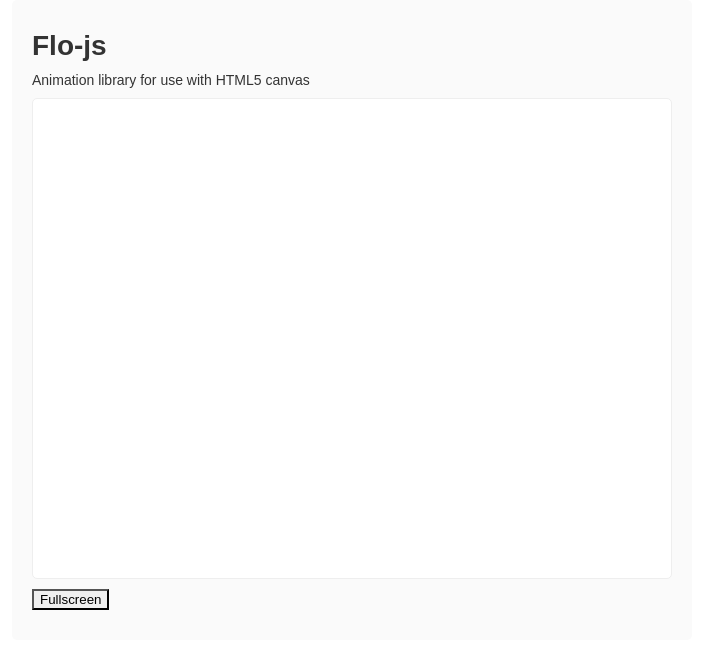
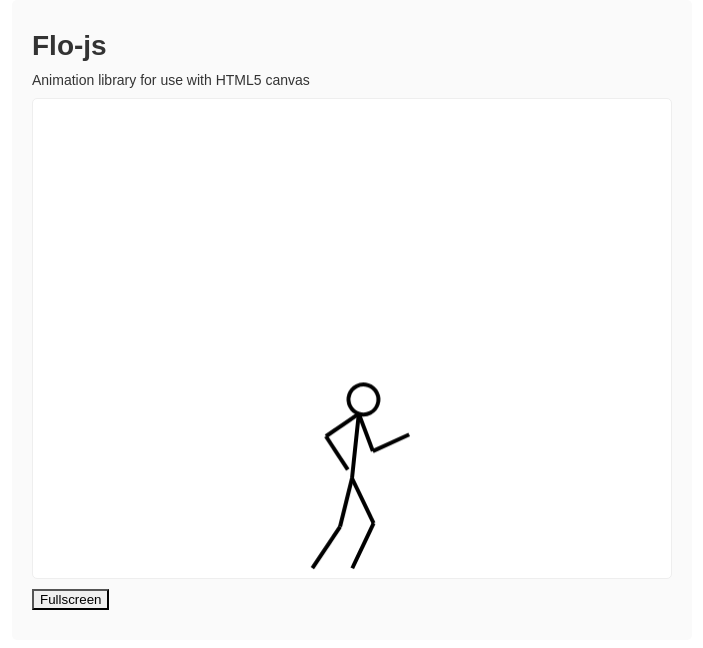
Before and after one commit to JakeSidSmith/slik, a website: page index.html in a window 1280 px wide. Shown: the whole page, without its empty margins (288-991 px from the left). Drawn offline with Linux system fonts and the light colour scheme.

Commit message:
Entirely rewritten with jquery-like syntax

```diff
--- a/flo.js
+++ b/flo.js
@@ -3,6 +3,7 @@
 var flo = function (position) {
 
   var floObject = {
+    position: position,
     animations: {},
     requestAnimationFrame: function (func) {
       var requestAnimationFrame = window.requestAnimationFrame ||
@@ -48,40 +49,95 @@ var flo = function (position) {
         }
       };
       if (document.addEventListener) {
-        document.addEventListener("DOMContentLoaded", runFunction, false);
+        document.addEventListener('DOMContentLoaded', runFunction, false);
       }
       if (document.attachEvent) {
-        document.attachEvent("onreadystatechange", runFunction);
+        document.attachEvent('onreadystatechange', runFunction);
       }
       document.onload = runFunction;
     }
   };
 
-  floObject.position = position;
+  floObject.animation = function (name) {
+    if (floObject.animations[name] === undefined) {
+      floObject.animations[name] = {};
+    }
 
-  floObject.addAnimation = function (name, duration, nextPosition, previousPosition, onComplete) {
-    floObject.animations[name] = {};
-    floObject.animations[name].duration = duration;
-    floObject.animations[name].nextPosition = nextPosition;
-    floObject.animations[name].previousPosition = previousPosition;
-    floObject.animations[name].onComplete = onComplete;
+    var animation = {
+      duration: function (name) {
+        return function (time) {
+          floObject.animations[name].duration = time;
+          return animation;
+        };
+      }(name),
+      nextPosition: function (name) {
+        return function (obj) {
+          floObject.animations[name].nextPosition = {};
+          for (key in obj) {
+            floObject.animations[name].nextPosition[key] = obj[key];
+          }
+          return animation;
+        };
+      }(name),
+      previousPosition: function (name) {
+        return function (obj) {
+          floObject.animations[name].previousPosition = obj;
+          return animation;
+        };
+      }(name),
+      ease: function (name) {
+        return function (easing) {
+          floObject.animations[name].ease = easing;
+          return animation;
+        };
+      }(name),
+      onComplete: function (name) {
+        return function (func) {
+          floObject.animations[name].onComplete = func;
+          return animation;
+        };
+      }(name),
+      invert: function (name) {
+        return animation;
+      },
+      reverse: function (name) {
+        return animation;
+      },
+      clear: function (name) {
+        return function (attr) {
+          if (attr !== undefined) {
+            floObject.animations[name][attr] = undefined;
+          } else {
+            floObject.animations[name] = undefined;
+          }
+          return animation;
+        };
+      }(name),
+      do: function (name) {
+        return function () {
+          floObject.do(name);
+        };
+        return animation;
+      }
+    };
+
+    return animation;
   };
 
-  floObject.doAnimation = function (name, duration, onComplete) {
+  floObject.do = function (name) {
     if (name === undefined) {
       floObject.currentAnimation === undefined;
     } else {
       floObject.startTime = new Date().getTime();
       floObject.currentAnimation = name;
-      floObject.duration = duration || floObject.animations[name] ? floObject.animations[name].duration : undefined;
-      floObject.animations[name].onComplete = onComplete || floObject.animations[name] ? floObject.animations[name].onComplete : undefined;
+      floObject.duration = floObject.animations[floObject.currentAnimation].duration;
 
       floObject.previousPosition = function () {
         var newPosition = {};
         var animation = floObject.animations[name];
-        if (animation.previousPosition) {
+        if (animation.previousPosition !== undefined) {
           for (key in floObject.position) {
-            newPosition[key] = animation.previousPosition[key] ? animation.previousPosition[key] : floObject.position[key];
+            newPosition[key] = animation.previousPosition[key] !== undefined ? animation.previousPosition[key] : floObject.position[key];
           }
           return newPosition;
         }
@@ -104,7 +160,7 @@ var flo = function (position) {
       }
 
       if (multiplier === 1) {
-        floObject.doAnimation(animation.onComplete);
+        floObject.do(animation.onComplete);
       }
     }
   };
--- a/index.html
+++ b/index.html
@@ -132,7 +132,7 @@
 
           person.flo.animate();
           if (person.flo.currentAnimation === undefined) {
-            var rightLegUp = person.flo.do('rightLegUp');
+            person.flo.do('rightLegUp');
           }
 
           flo().requestAnimationFrame(render);
@@ -195,7 +195,7 @@
                 lowerLeftLegRotation: 55,
               }
             )
-            onComplete('leftLegUp');
+            .onComplete('leftLegUp');
 
           person.flo.animation('leftLegUp')
             .duration(700 * speed)
```
